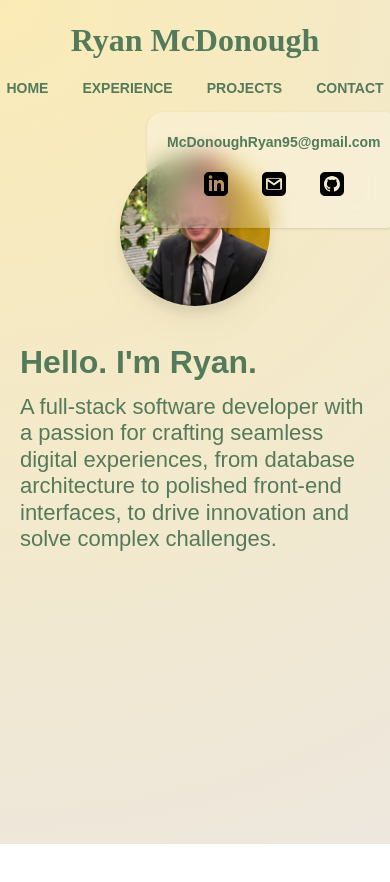
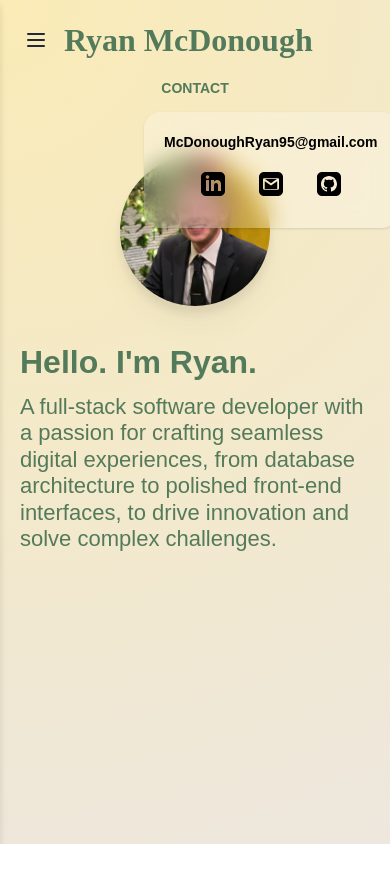
Before and after one commit to ramcdonough/portfolio, a React (Create React App) app: page / in a window 390 px wide. Both pictures are taken after a click on the label "CONTACT". Shown: the top 882 px of the page. Built offline with nearby package versions, Linux system fonts and the light colour scheme; a web font is replaced by a local one.

Commit message:
Improved Nav. Still working on contact button

```diff
--- a/src/App.css
+++ b/src/App.css
@@ -1,18 +1,7 @@
-/* .App {
-    text-align: center;
-    min-height: 100vh;
-} */
-/*
-.App-logo {
-    height: 40vmin;
-    pointer-events: none;
-} */
-
-/* @media (prefers-reduced-motion: no-preference) {
-  .App-logo {
-    animation: App-logo-spin infinite 20s linear;
-  }
-} */
+::selection {
+    background-color: white;
+    /* color: #fff; Optional: Change text color for better contrast */
+}
 
 .App-header {
     display: flex;
--- a/src/App.tsx
+++ b/src/App.tsx
@@ -12,7 +12,7 @@ import RadialGradientBackground from "./components/app/RadialGradientBackground"
 function App() {
     return (
         <Router>
-            <div className="App pb-10">
+            <div className="App pb-10 overflow-hidden">
                 <RadialGradientBackground />
                 <Nav />
                 <Routes>
--- a/src/components/app/Nav.tsx
+++ b/src/components/app/Nav.tsx
@@ -2,9 +2,78 @@ import { Link, NavLink } from "react-router-dom";
 import { Socials } from "../../components/app/Socials";
 
 export const Nav = () => {
+    function toggleDrawer() {
+        const drawerCheckbox = document.getElementById(
+            "my-drawer"
+        ) as HTMLInputElement;
+        if (drawerCheckbox) {
+            drawerCheckbox.checked = !drawerCheckbox.checked;
+        }
+    }
+
     return (
         <div className="navbar flex flex-col md:flex-row sm:flex-col my-2">
-            <div className="navbar-start w-full md:w-1/2 justify-center md:justify-start">
+            <div className="drawer flex lg:hidden">
+                <input
+                    id="my-drawer"
+                    type="checkbox"
+                    className="drawer-toggle"
+                />
+                <div className="drawer-content flex">
+                    <label
+                        htmlFor="my-drawer"
+                        className="btn bg-transparent border-none drawer-button "
+                    >
+                        <svg
+                            xmlns="http://www.w3.org/2000/svg"
+                            fill="none"
+                            viewBox="0 0 24 24"
+                            className="inline-block w-6 h-6 stroke-current"
+                        >
+                            <path
+                                strokeLinecap="round"
+                                strokeLinejoin="round"
+                                strokeWidth="2"
+                                d="M4 6h16M4 12h16M4 18h16"
+                            ></path>
+                        </svg>
+                    </label>
+                    <h1 className="text-primary md:ml-5 font-semibold">
+                        Ryan McDonough
+                    </h1>
+                </div>
+                <div className="drawer-side z-50">
+                    <label
+                        htmlFor="my-drawer"
+                        className="drawer-overlay"
+                    ></label>
+                    <ul className="menu p-4 w-80 min-h-full bg-primary opacity-90 backdrop-blur-xl drop-shadow-lg text-white">
+                        {/* Sidebar content here */}
+                        <NavLink
+                            to="/"
+                            className="btn btn-ghost md:hover:scale-105 transition-transform"
+                            onClick={toggleDrawer}
+                        >
+                            Home
+                        </NavLink>
+                        <NavLink
+                            to="/experience"
+                            className="btn btn-ghost md:hover:scale-105 transition-transform"
+                            onClick={toggleDrawer}
+                        >
+                            Experience
+                        </NavLink>
+                        <NavLink
+                            to="/projects"
+                            className="btn btn-ghost md:hover:scale-105 transition-transform"
+                            onClick={toggleDrawer}
+                        >
+                            Projects
+                        </NavLink>
+                    </ul>
+                </div>
+            </div>
+            <div className="navbar-start w-full md:w-1/2 justify-center md:justify-start hidden lg:flex">
                 <Link
                     to="/"
                     className="btn-ghost btn normal-case hover:bg-transparent"
@@ -14,7 +83,7 @@ export const Nav = () => {
                     </h1>
                 </Link>
             </div>
-            <nav className="md:gap-10 gap-0 sm:text-xs text-primary">
+            <nav className="md:gap-10 hidden lg:flex sm:text-xs text-primary">
                 <NavLink
                     to="/"
                     className="btn btn-ghost md:hover:scale-105 transition-transform"
@@ -33,27 +102,82 @@ export const Nav = () => {
                 >
                     Projects
                 </NavLink>
+            </nav>
             <div
-                    className="md:navbar-end md:justify-end justify-center md:mr-5"
+                className="md:navbar-end md:justify-end md:mr-5"
                 id="contact-dropdown"
             >
-                    <div className="dropdown dropdown-hover dropdown-end">
+                <div className="dropdown lg:dropdown-hover lg:dropdown-end">
                     <label
                         tabIndex={0}
-                            className="m-auto btn btn-ghost text-primary md:hover:scale-105 transition-transform"
+                        className="m-auto btn btn-ghost text-primary lg:hover:scale-105 transition-transform"
                     >
                         Contact
                     </label>
                     <ul
                         tabIndex={0}
-                            className="dropdown-content z-[1] menu p-5 shadow rounded-box w-auto backdrop-blur-md bg-gray items-center gap-2 bg-white bg-opacity-25 font-bold"
+                        className="dropdown-content z-[1] menu p-5 shadow rounded-box w-auto backdrop-blur-md items-center gap-2 bg-white bg-opacity-25 font-bold text-black"
                     >
                         McDonoughRyan95@gmail.com
                         <Socials />
                     </ul>
                 </div>
             </div>
-            </nav>
         </div>
+
+        // <div className="drawer">
+        //     <input id="my-drawer-3" type="checkbox" className="drawer-toggle" />
+        //     <div className="drawer-content flex flex-col">
+        //         <div className="w-full navbar">
+        //             <div className="flex-none lg:hidden">
+        //                 <label
+        //                     htmlFor="my-drawer-3"
+        //                     className="btn btn-square btn-ghost"
+        //                 >
+        //                     <svg
+        //                         xmlns="http://www.w3.org/2000/svg"
+        //                         fill="none"
+        //                         viewBox="0 0 24 24"
+        //                         className="inline-block w-6 h-6 stroke-current"
+        //                     >
+        //                         <path
+        //                             strokeLinecap="round"
+        //                             strokeLinejoin="round"
+        //                             strokeWidth="2"
+        //                             d="M4 6h16M4 12h16M4 18h16"
+        //                         ></path>
+        //                     </svg>
+        //                 </label>
+        //             </div>
+        //             <h1 className="flex-1 px-2 mx-2">Ryan McDonough</h1>
+        //             <div className="flex-none hidden lg:block">
+        //                 <ul className="menu menu-horizontal">
+        //                     <li>
+        //                         <a>Navbar Item 1</a>
+        //                     </li>
+        //                     <li>
+        //                         <a>Navbar Item 2</a>
+        //                     </li>
+        //                 </ul>
+        //             </div>
+        //         </div>
+        //     </div>
+        //     <div className="drawer-side">
+        //         <label htmlFor="my-drawer-3" className="drawer-overlay"></label>
+        //         <ul className="menu p-4 w-80 min-h-full bg-base-200 z-10">
+        //             <li>
+        //                 <NavLink
+        //                     to="/projects"
+        //                     className="btn btn-ghost md:hover:scale-105 transition-transform"
+        //                 >
+        //                     Projects
+        //                 </NavLink>
+        //             </li>
+        //             <li>
+        //                 <a>Sidebar Item 2</a>
+        //             </li>
+        //         </ul>
+        //     </div>
+        // </div>
     );
 };
```
Lines whose indentation alone changed are shown as unchanged.
